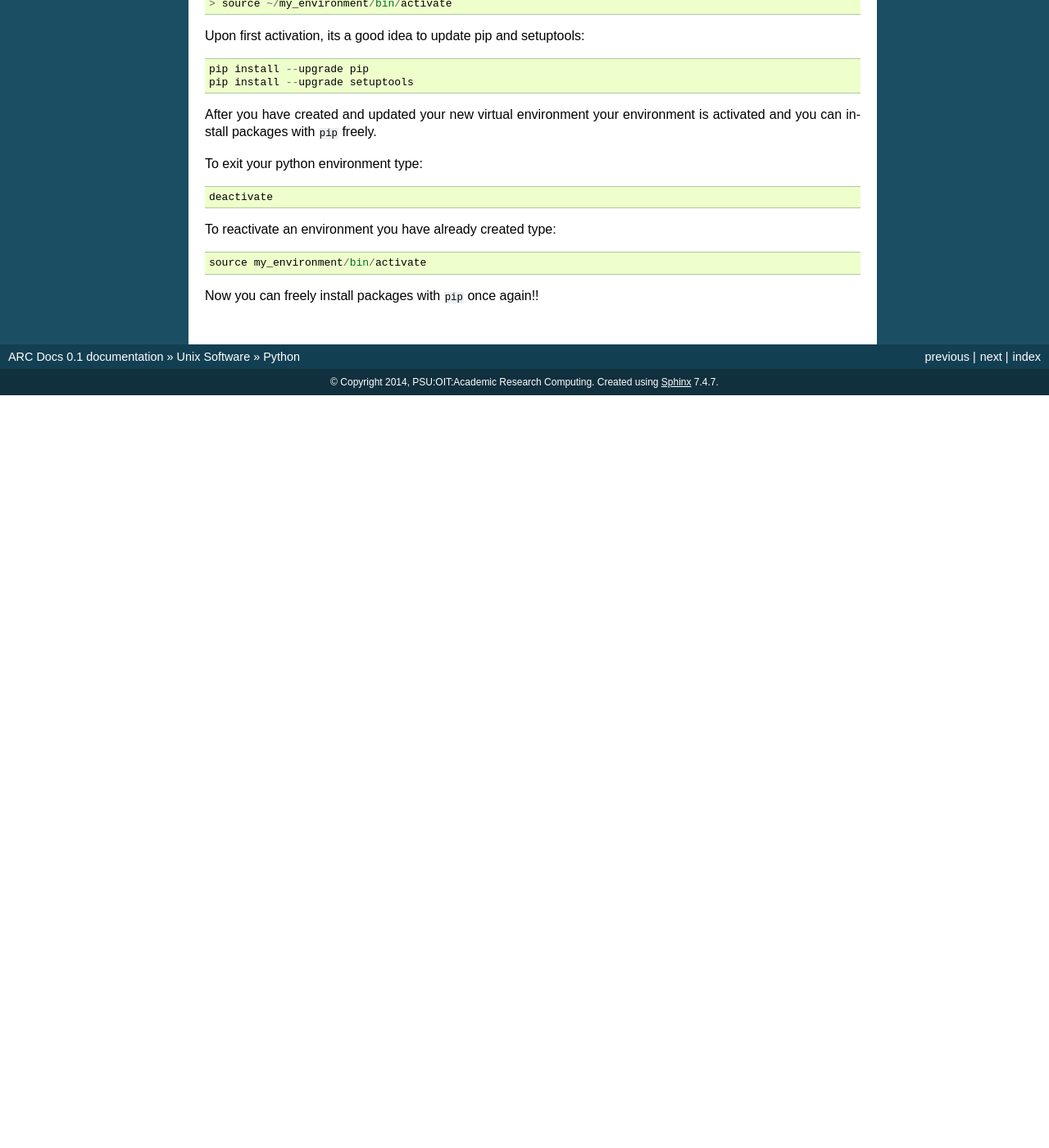
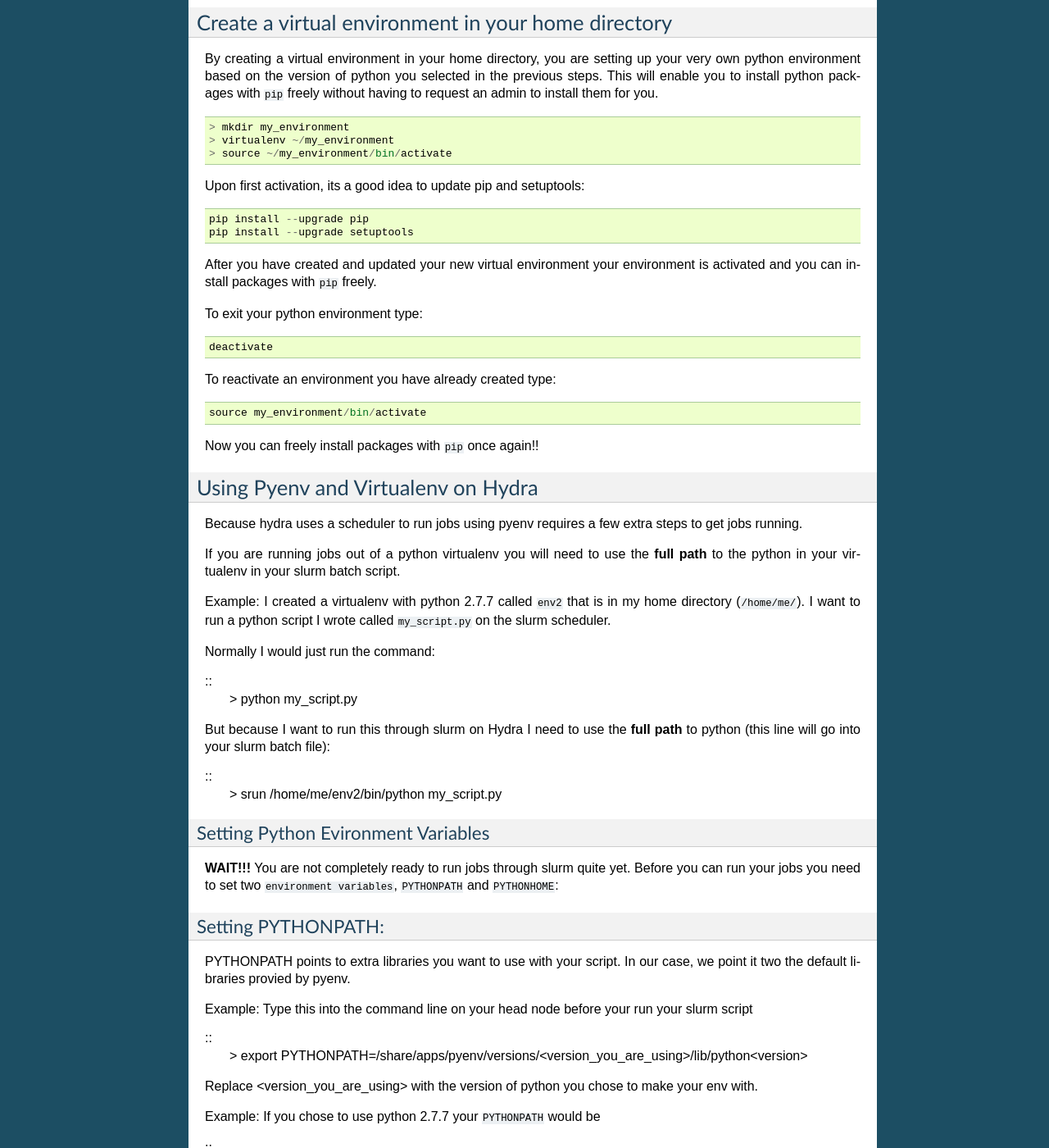
Before and after one commit to PSU-Research-Computing/psurc-docs, a Sphinx documentation site: the page built from source/unix_software/pyton.rst, in a window 1280 px wide and 1400 px high, scrolled down 1109 px. Shown: the whole window at 82% size. Built offline with Sphinx 7.4.7, drawn with Linux system fonts in a browser that asks for light colours; before the commit the page ends 1591 px from its top, so only the background shows below that; some of the changed text lies outside the part shown.

Commit message:
added info about pyenv on hydra

```diff
--- a/source/unix_software/pyton.rst
+++ b/source/unix_software/pyton.rst
@@ -13,11 +13,24 @@
 ==================================
 You must add the following lines in either your ``~/.bash_profile`` or ``~/.bashrc file``
 
+Compute servers (Circe/Hecate):
+-------------------------------
+
 .. code-block:: sh
 
   export PYENV_ROOT="/vol/apps/system/python/pyenv"
   export PATH="$PYENV_ROOT/bin:$PATH"
   eval "$(pyenv init -)"
+
+Compute Clusters (Hydra):
+-------------------------
+
+::
+
+  export PYENV_ROOT="/share/apps/pyenv"
+  export PATH="$PYENV_ROOT/bin:$PATH"
+  eval "$(pyenv init -)"
+
 
 Not sure which file to edit? See :ref:`dotfiles`.
 
@@ -71,3 +84,66 @@
     source my_environment/bin/activate
 
 Now you can freely install packages with ``pip`` once again!!
+
+Using Pyenv and Virtualenv on Hydra
+===================================
+Because hydra uses a scheduler to run jobs using pyenv requires a few extra steps to get jobs running.
+
+If you are running jobs out of a python virtualenv you will need to use the **full path** to the python in your virtualenv in your slurm batch script.
+
+Example: I created a virtualenv with python 2.7.7 called ``env2`` that is in my home directory (``/home/me/``). I want to run a python script I wrote called ``my_script.py`` on the slurm scheduler.
+
+Normally I would just run the command:
+
+::
+    > python my_script.py
+
+But because I want to run this through slurm on Hydra I need to use the **full path** to python (this line will go into your slurm batch file):
+
+::
+    > srun /home/me/env2/bin/python my_script.py
+
+Setting Python Evironment Variables
+-----------------------------------
+
+**WAIT!!!** You are not completely ready to run jobs through slurm quite yet. Before you can run your jobs you need to set two ``environment variables``, ``PYTHONPATH`` and ``PYTHONHOME``:
+
+Setting PYTHONPATH:
+-------------------
+
+PYTHONPATH points to extra libraries you want to use with your script. In our case, we point it two the default libraries provied by pyenv.
+
+Example: Type this into the command line on your head node before your run your slurm script
+
+::
+    > export PYTHONPATH=/share/apps/pyenv/versions/<version_you_are_using>/lib/python<version>
+
+Replace <version_you_are_using> with the version of python you chose to make your env with.
+
+Example: If you chose to use python 2.7.7 your ``PYTHONPATH`` would be
+
+::
+    > export PYTHONPATH=/share/apps/pyenv/versions/2.7.7/lib/python2.7
+
+If you used python 3.4.3 your ``PYTHONPATH`` would be:
+
+::
+    > export PYTHONPATH=/share/apps/pyenv/versions/3.4.3/lib/python3.4
+
+
+Setting PYTHONHOME
+------------------
+
+PYTHONHOME is an environment variable that points to the python executable you want to use. PYTHONHOME should be the path to your virtualenv directory.
+
+Example: I created a virtualenv with python 2.7.7 called ``env2`` that is in my home directory (``/home/me/``).
+
+::
+    > export PYTHONHOME=/home/me/env2
+
+Running your job
+----------------
+
+After you have set these evironment variables in your shell you are set to schedule jobs through slurm. These environment variables will only live as long as your session is open. You will have to set them every time you login and want to run a job with your virtualenv in slurm.
+
+You can add ``PYTHONPATH`` and ``PYTHONHOME`` to your ``.bashrc`` to make the changes last after you logout. This will likely cause issues when creating new virtualenvs, using pyenv and using the python interpreter outside of your env and slurm.
```
